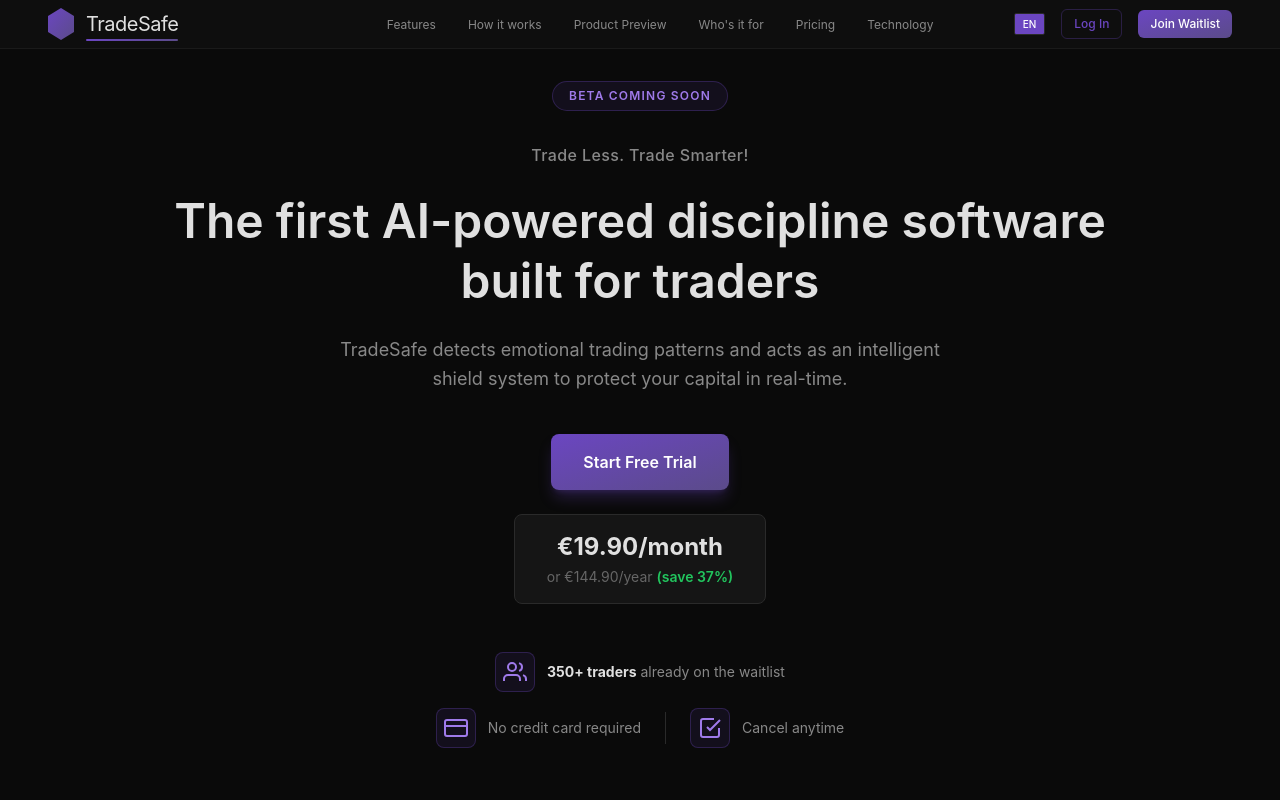
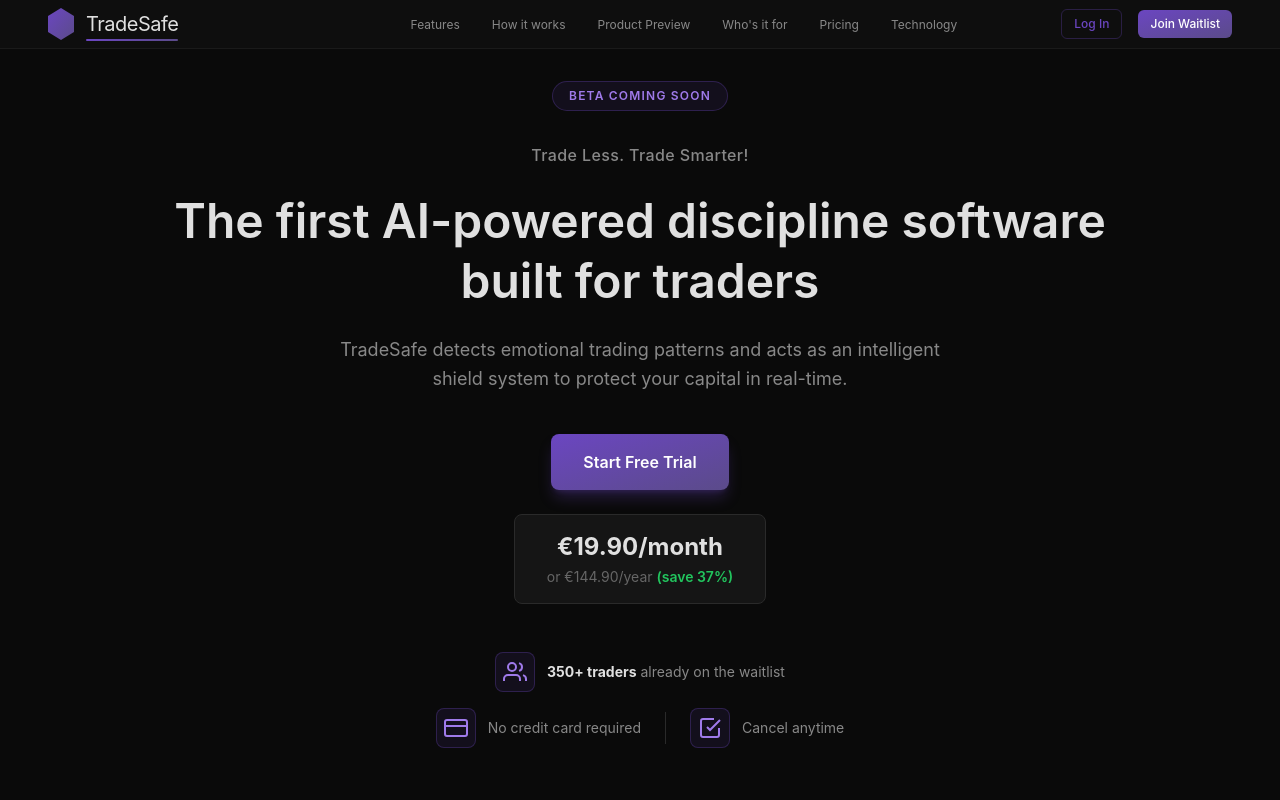
Before and after one commit to Trade-Safe/tradesafe-landing, a Next.js app: page / in a window 1280 px wide. Shown: the top 800 px of the page. Built offline with nearby package versions, Linux system fonts and the light colour scheme.

Commit message:
Update Header.tsx

```diff
--- a/components/Header.tsx
+++ b/components/Header.tsx
@@ -2,7 +2,7 @@
 
 import { useState } from 'react'
 import Link from 'next/link'
-import LanguageSwitcher from './LanguageSwitcher'
+// import LanguageSwitcher from './LanguageSwitcher'  // ← Garde l'import pour plus tard
 import EmailModal from './EmailModal'
 
 interface HeaderProps {
@@ -25,7 +25,7 @@ export default function Header({ nav }: HeaderProps) {
     <>
       <header className="bg-[rgba(15,15,15,0.95)] backdrop-blur-[10px] border-b border-[#1a1a1a] sticky top-0 z-[1000]">
         <nav className="w-full px-6 md:px-12 py-2 flex items-center justify-between">
-          {/* Logo - Visible sur desktop ET mobile */}
+          {/* Logo */}
           <Link href="/" className="flex items-center gap-3 no-underline relative">
             <div className="w-[26px] h-[32px] bg-gradient-to-br from-primary to-primary-dark flex-shrink-0"
                  style={{ clipPath: 'polygon(50% 0%, 100% 25%, 100% 75%, 50% 100%, 0% 75%, 0% 25%)' }} />
@@ -35,7 +35,7 @@ export default function Header({ nav }: HeaderProps) {
             </div>
           </Link>
 
-          {/* Desktop Navigation - Caché sur mobile */}
+          {/* Desktop Navigation */}
           <ul className="hidden md:flex gap-8 list-none m-0 p-0 flex-1 justify-center ml-32">
             <li><Link href="#features" className="text-[#888] no-underline text-xs transition-colors hover:text-primary">{nav.features}</Link></li>
             <li><Link href="#how-it-works" className="text-[#888] no-underline text-xs transition-colors hover:text-primary">{nav.howItWorks}</Link></li>
@@ -45,9 +45,9 @@ export default function Header({ nav }: HeaderProps) {
             <li><Link href="#technology" className="text-[#888] no-underline text-xs transition-colors hover:text-primary">{nav.technology}</Link></li>
           </ul>
 
-          {/* Desktop CTA Buttons + Language Switcher - Cachés sur mobile */}
+          {/* Desktop CTA Buttons - Language Switcher hidden */}
           <div className="hidden md:flex gap-4 items-center">
-            <LanguageSwitcher className="hidden" />
+            {/* <LanguageSwitcher /> */}
             <Link
               href="#pricing"
               className="px-3 py-1.5 bg-transparent text-primary border border-primary/30 rounded-md text-xs font-medium transition-all hover:bg-primary/10 hover:border-primary no-underline"
@@ -62,11 +62,11 @@ export default function Header({ nav }: HeaderProps) {
             </button>
           </div>
 
-          {/* Mobile CTA Button + Language Switcher - Visible uniquement sur mobile */}
+          {/* Mobile CTA Button - Language Switcher hidden */}
           <div className="md:hidden flex items-center gap-4">
-            <div className="flex-1 flex justify-center -ml-20">
-              <LanguageSwitcher className="hidden" />
-            </div>
+            {/* <div className="flex-1 flex justify-center -ml-20">
+              <LanguageSwitcher />
+            </div> */}
             <button
               onClick={() => setIsModalOpen(true)}
               className="px-5 py-2 bg-gradient-to-br from-primary to-primary-dark text-white rounded-md text-sm font-semibold transition-all hover:shadow-lg hover:shadow-primary/35 cursor-pointer whitespace-nowrap"
```
